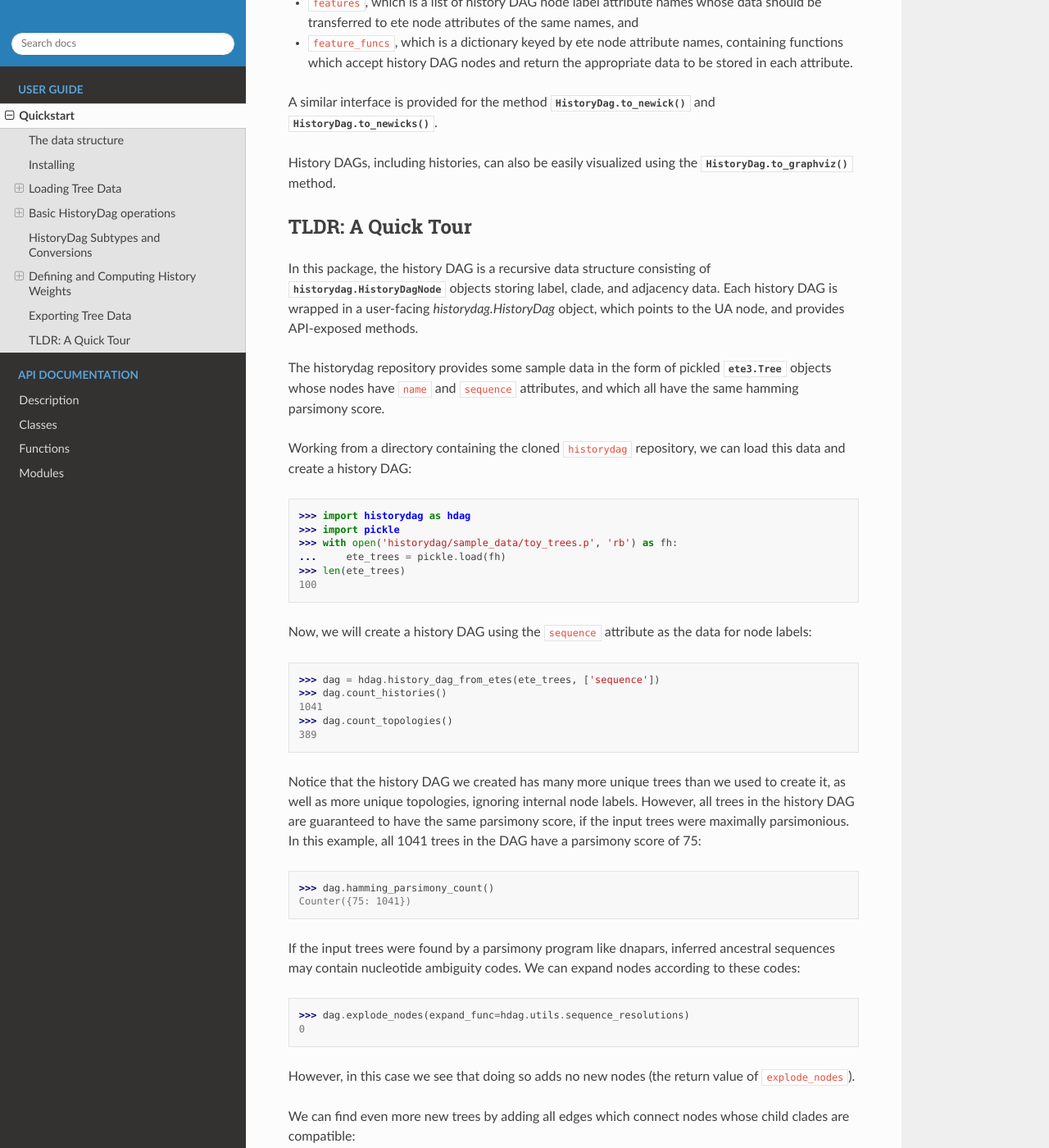
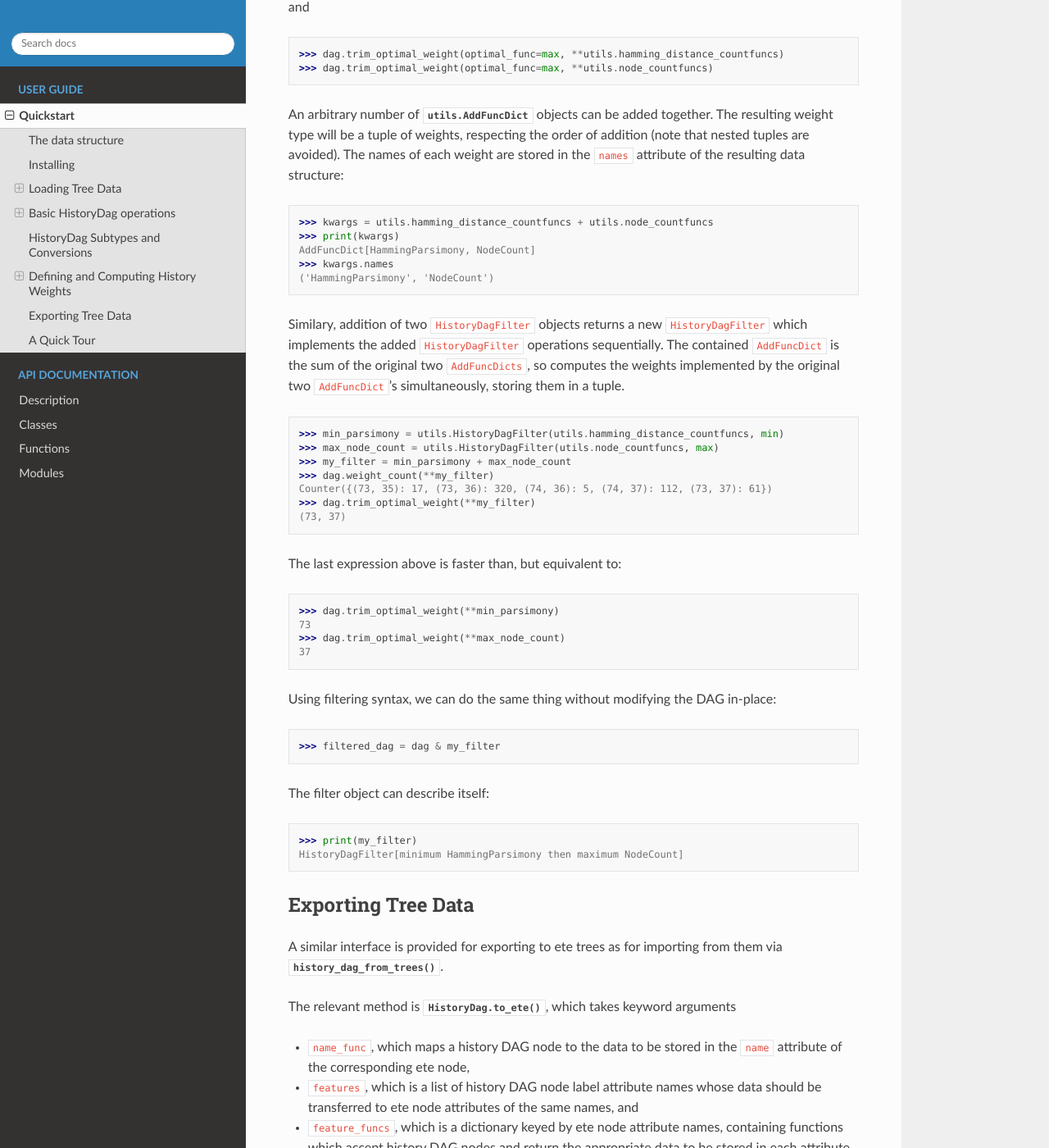
Before and after one commit to willdumm/historydag, a Sphinx documentation site: the page built from docs/quickstart.rst, in a window 1280 px wide and 1400 px high, scrolled down 11298 px. Shown: the whole window at 82% size. Built offline with Sphinx 7.4.7 and the Read the Docs theme 2.0.0, drawn with Linux system fonts in a browser that asks for light colours; some of the changed text lies outside the part shown.

Commit message:
Add description to quickstart

```diff
--- a/docs/quickstart.rst
+++ b/docs/quickstart.rst
@@ -435,11 +435,40 @@
   although this functionality is conveniently wrapped in
   :meth:`HistoryDag.to_newick` and :meth:`HistoryDag.to_newicks`.
 
+The HistoryDagFilter Class
+---------------------------
+
+In addition to an edge weight function, history DAG methods like
+:meth:`HistoryDag.trim_optimal_weight` require a choice of ``optimal_func``,
+usually specifying whether to minimize or maximize the weight of histories.
+
+The :class:`utils.HistoryDagFilter` class provides a container for
+a :class:`utils.AddFuncDict` and an ``optimal_func``, and provides a similar
+interface as :class:`utils.AddFuncDict`, allowing keyword argument unpacking:
+
+>>> dag.weight_count(**node_count_funcs)
+Counter({35: 17, 36: 325, 37: 173})
+>>> min_nodes = hdag.utils.HistoryDagFilter(node_count_funcs, min)
+>>> print(min_parsimony)
+HistoryDagFilter[minimum NodeCount]
+>>> dag.optimal_weight_annotate(**min_nodes)
+35
+
+However, :class:`utils.HistoryDagFilter` can also be used in history DAG
+filtering syntax, which is equivalent to calling
+:meth:`HistoryDag.trim_optimal_weight` on a copy:
+
+>>> filtered_dag = dag & min_nodes
+>>> filtered_dag.weight_count(**min_nodes)
+Counter({35: 17})
+
+
 Combining Weights
 -----------------
 
-The primary advantage of a :class:`utils.AddFuncDict` object over a plain
-dictionary is its composability via the ``+`` operator.
+The primary advantage of a :class:`utils.AddFuncDict` and
+:class:`utils.HistoryDagFilter` objects over a plain
+dictionary are their composability via the ``+`` operator.
 
 Addition of two ``AddFuncDict`` objects returns a new ``AddFuncDict`` which
 computes the weights implemented by the original two ``AddFuncDict``'s
@@ -467,8 +496,43 @@
 weight are stored in the ``names`` attribute of the resulting data structure:
 
 >>> kwargs = utils.hamming_distance_countfuncs + utils.node_countfuncs
+>>> print(kwargs)
+AddFuncDict[HammingParsimony, NodeCount]
 >>> kwargs.names
 ('HammingParsimony', 'NodeCount')
+
+
+Similary, addition of two ``HistoryDagFilter`` objects returns a new
+``HistoryDagFilter`` which implements the added ``HistoryDagFilter`` operations
+sequentially. The contained ``AddFuncDict`` is the sum of the original two
+``AddFuncDicts``, so computes the weights implemented by
+the original two ``AddFuncDict``'s simultaneously, storing them in a tuple.
+
+>>> min_parsimony = utils.HistoryDagFilter(utils.hamming_distance_countfuncs, min)
+>>> max_node_count = utils.HistoryDagFilter(utils.node_countfuncs, max)
+>>> my_filter = min_parsimony + max_node_count
+>>> dag.weight_count(**my_filter)
+Counter({(73, 35): 17, (73, 36): 320, (74, 36): 5, (74, 37): 112, (73, 37): 61})
+>>> dag.trim_optimal_weight(**my_filter)
+(73, 37)
+
+The last expression above is faster than, but equivalent to:
+
+>>> dag.trim_optimal_weight(**min_parsimony)
+73
+>>> dag.trim_optimal_weight(**max_node_count)
+37
+
+Using filtering syntax, we can do the same thing without modifying the DAG
+in-place:
+
+>>> filtered_dag = dag & my_filter
+
+The filter object can describe itself:
+
+>>> print(my_filter)
+HistoryDagFilter[minimum HammingParsimony then maximum NodeCount]
+
 
 Exporting Tree Data
 ===================
@@ -493,8 +557,8 @@
 :meth:`HistoryDag.to_graphviz` method.
 
 
-TLDR: A Quick Tour
-==================
+A Quick Tour
+============
 
 In this package, the history DAG is a recursive data structure consisting of
 :class:`historydag.HistoryDagNode` objects storing label, clade, and adjacency
```
Also changed, not shown: other parts of docs/quickstart.rst (+2 -2 lines), 3 other files.
